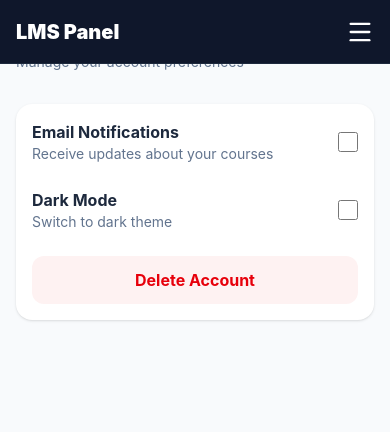
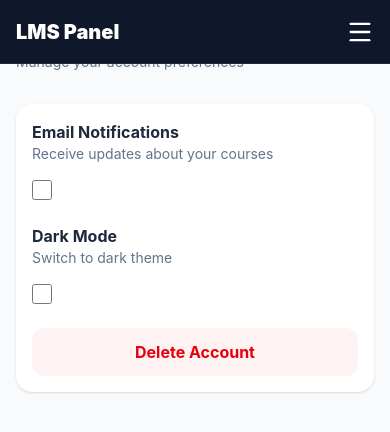
Before and after one commit to vipinkumar94997-tech/LMS-Plateform, a React (Vite) app in the folder client/: page /settings in a window 390 px wide. Shown: the top 432 px of the page. Built offline with nearby package versions, Linux system fonts and the light colour scheme.

Commit message:
update the setting file

```diff
--- a/client/src/index.css
+++ b/client/src/index.css
@@ -112,3 +112,5 @@ code {
 
 
 @import "tailwindcss";
+
+@custom-variant dark (&:where(.dark, .dark *));
--- a/client/src/main.jsx
+++ b/client/src/main.jsx
@@ -1,14 +1,19 @@
-import { StrictMode } from "react";
-import { createRoot } from "react-dom/client";
+import React from "react";
+import ReactDOM from "react-dom/client";
+import App from "./App";
 import "./index.css";
-import App from "./App.jsx";
 
-if (localStorage.getItem("darkMode") === "true") {
+// ✅ Global Dark Mode Apply
+const darkMode = localStorage.getItem("darkMode") === "true";
+
+if (darkMode) {
   document.documentElement.classList.add("dark");
+} else {
+  document.documentElement.classList.remove("dark");
 }
 
-createRoot(document.getElementById("root")).render(
-  <StrictMode>
+ReactDOM.createRoot(document.getElementById("root")).render(
+  <React.StrictMode>
     <App />
-  </StrictMode>,
+  </React.StrictMode>,
 );
--- a/client/src/pages/Settings.jsx
+++ b/client/src/pages/Settings.jsx
@@ -1,5 +1,3 @@
-// Settings.jsx
-
 import { useEffect, useState } from "react";
 import Sidebar from "../components/Sidebar";
 
@@ -12,40 +10,30 @@ const Settings = () => {
     localStorage.getItem("darkMode") === "true",
   );
 
-  // ✅ Dark mode apply
+  // ✅ Global Dark Mode
   useEffect(() => {
-    const root = document.documentElement;
-
-    if (darkMode) {
-      root.classList.add("dark");
-    } else {
-      root.classList.remove("dark");
-    }
+    document.documentElement.classList.toggle("dark", darkMode);
 
     localStorage.setItem("darkMode", darkMode);
   }, [darkMode]);
 
-  // ✅ Notification Toggle
+  // ✅ Email Notification
   const handleEmailNotification = () => {
-    const updated = !emailNotifications;
+    const value = !emailNotifications;
 
-    setEmailNotifications(updated);
+    setEmailNotifications(value);
 
-    localStorage.setItem("emailNotifications", updated);
+    localStorage.setItem("emailNotifications", value);
   };
 
-  // ✅ Dark Toggle
+  // ✅ Dark Mode
   const handleDarkMode = () => {
-    setDarkMode((prev) => !prev);
+    setDarkMode(!darkMode);
   };
 
   // ✅ Delete Account
   const handleDeleteAccount = () => {
-    const confirmDelete = window.confirm(
-      "Are you sure you want to delete your account?",
-    );
-
-    if (!confirmDelete) return;
+    if (!window.confirm("Are you sure you want to delete account?")) return;
 
     localStorage.clear();
 
@@ -58,63 +46,62 @@ const Settings = () => {
     <div className="flex min-h-screen bg-slate-50 dark:bg-slate-900 overflow-x-hidden">
       <Sidebar />
 
-      <main className="flex-1 w-full lg:ml-64 p-4 sm:p-6 lg:p-10">
+      <main className="flex-1 lg:ml-64 p-4 sm:p-6 lg:p-10">
+        {/* Heading */}
         <div className="mb-8">
           <h2 className="text-2xl sm:text-3xl font-bold text-slate-800 dark:text-white">
             Account Settings
           </h2>
 
-          <p className="text-slate-500 dark:text-slate-400 text-sm mt-1">
+          <p className="text-sm text-slate-500 dark:text-slate-400 mt-1">
             Manage your account preferences
           </p>
         </div>
 
-        <div className="bg-white dark:bg-slate-800 rounded-2xl shadow-sm p-4 sm:p-6 w-full max-w-3xl">
+        {/* Card */}
+        <div className="bg-white dark:bg-slate-800 rounded-2xl shadow-sm p-4 sm:p-6 max-w-3xl">
           <div className="space-y-6">
-            {/* Email Notifications */}
-            <div className="flex items-center justify-between gap-4">
+            {[
+              {
+                title: "Email Notifications",
+                desc: "Receive updates about your courses",
+                checked: emailNotifications,
+                action: handleEmailNotification,
+              },
+              {
+                title: "Dark Mode",
+                desc: "Switch to dark theme",
+                checked: darkMode,
+                action: handleDarkMode,
+              },
+            ].map((item, i) => (
+              <div
+                key={i}
+                className="flex flex-col sm:flex-row sm:items-center justify-between gap-4"
+              >
                 <div>
                   <h4 className="font-bold text-slate-800 dark:text-white">
-                  Email Notifications
+                    {item.title}
                   </h4>
 
                   <p className="text-sm text-slate-500 dark:text-slate-400">
-                  Receive updates about your courses
+                    {item.desc}
                   </p>
                 </div>
 
                 <input
                   type="checkbox"
-                checked={emailNotifications}
-                onChange={handleEmailNotification}
+                  checked={item.checked}
+                  onChange={item.action}
                   className="w-5 h-5 accent-indigo-600 cursor-pointer"
                 />
               </div>
+            ))}
 
-            {/* Dark Mode */}
-            <div className="flex items-center justify-between gap-4">
-              <div>
-                <h4 className="font-bold text-slate-800 dark:text-white">
-                  Dark Mode
-                </h4>
-
-                <p className="text-sm text-slate-500 dark:text-slate-400">
-                  Switch to dark theme
-                </p>
-              </div>
-
-              <input
-                type="checkbox"
-                checked={darkMode}
-                onChange={handleDarkMode}
-                className="w-5 h-5 accent-indigo-600 cursor-pointer"
-              />
-            </div>
-
-            {/* Delete */}
+            {/* Delete Button */}
             <button
               onClick={handleDeleteAccount}
-              className="w-full sm:w-auto bg-red-50 text-red-600 px-6 py-3 rounded-xl font-bold hover:bg-red-100"
+              className="w-full sm:w-auto bg-red-50 text-red-600 px-6 py-3 rounded-xl font-bold hover:bg-red-100 transition"
             >
               Delete Account
             </button>
```
Lines whose indentation alone changed are shown as unchanged.
